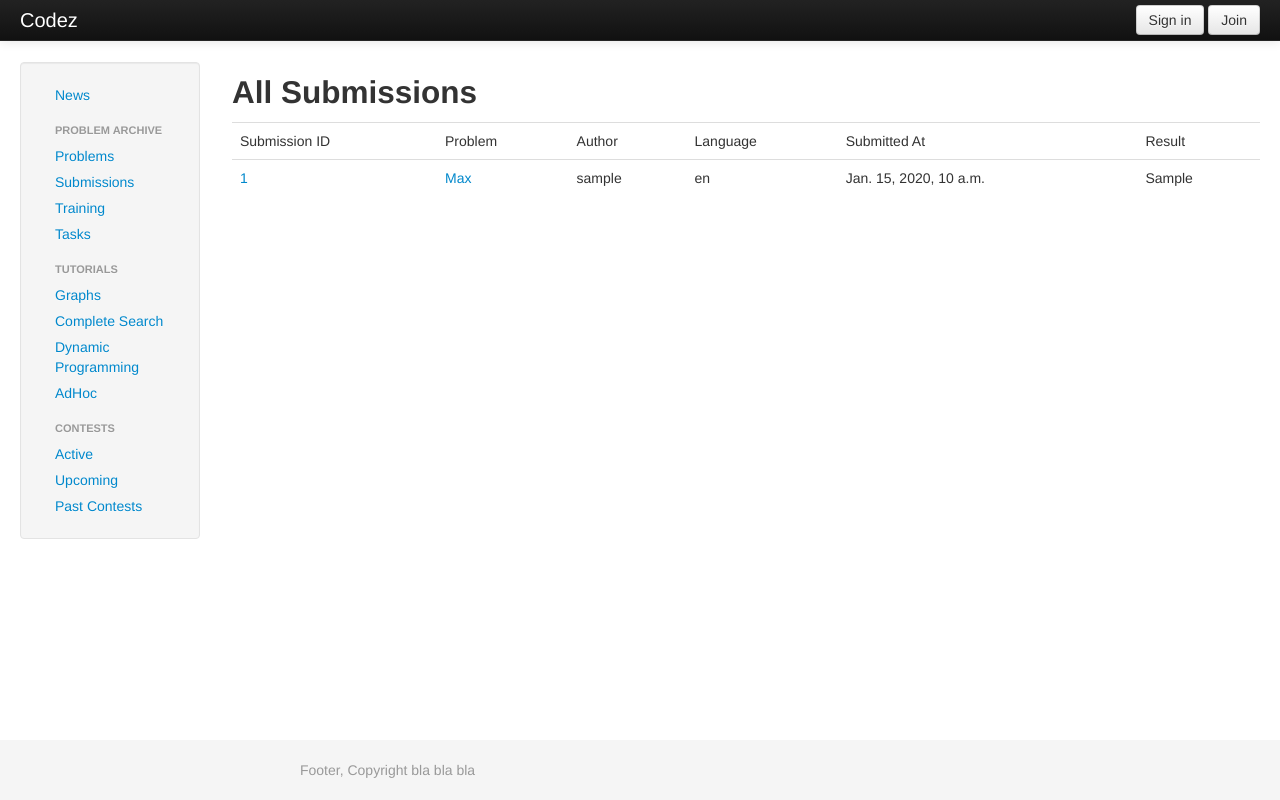
After one commit to paul-g/codez, a Django app: page /submissions in a window 1280 px wide. The commit adds this page. Run offline with Django 3.2, Linux system fonts and the light colour scheme; data comes from the database, SQL or seed files in the repository; tables that the repository leaves empty hold one stand-in row (values such as "Sample post").

Commit message:
Add view for all submissions. Close #13.

```diff
--- a/judge/urls.py
+++ b/judge/urls.py
@@ -1,6 +1,6 @@
 from django.conf.urls import patterns, include, url
 from django.views.generic import ListView, DetailView
-from judge.models import News, Problem
+from judge.models import News, Problem, Submission
 from judge import views
 
 urlpatterns = patterns('',
@@ -20,4 +20,11 @@ urlpatterns = patterns('',
 			template_name='judge/problems.html',
 		)
 	),
+        url(r'^submissions$',
+		ListView.as_view(
+			queryset=Submission.objects.all().order_by('-submittedAt'),
+			context_object_name='submissions_list',
+			template_name='judge/submissions.html',
+		)
+	),
 )
--- a/templates/base.html
+++ b/templates/base.html
@@ -114,6 +114,7 @@
 		<li><a href="/">News</a></li>
 		<li class="nav-header">Problem Archive</li>
 		<li><a href="/problems">Problems</a></li>
+		<li><a href="/submissions">Submissions</a></li>
 		<li><a href="#graphs">Training</a></li>
 		<li><a href="#search">Tasks</a></li>
 		<li class="nav-header">Tutorials</li>
--- /dev/null
+++ b/templates/judge/submissions.html
@@ -0,0 +1,30 @@
+{% extends "base.html" %}
+
+{% block content %}
+<h2>All Submissions</h2>
+{% if submissions_list %}
+
+<table class="table">
+  <tr>
+    <td>Submission ID</td>
+    <td>Problem</td>
+    <td>Author</td>
+    <td>Language</td>
+    <td>Submitted At</td>
+    <td>Result</td>
+  </tr>
+  {% for submission in submissions_list %}
+  <tr>
+    <td><a href="/submission/{{ submission.id }}/">{{ submission.id }}</a></td>
+    <td><a href="/problem/{{ submission.problem.id }}/">{{ submission.problem.name }}</a></td>
+    <td>{{ submission.author }}</td>
+    <td>{{ submission.language }}</td>
+    <td>{{ submission.submittedAt }}</td>
+    <td>{{ submission.overall_result }}</td>
+  </tr>
+  {% endfor %}
+</table>
+{% else %}
+<p>No problems are available.</p>
+{% endif %}
+{% endblock %}
```
